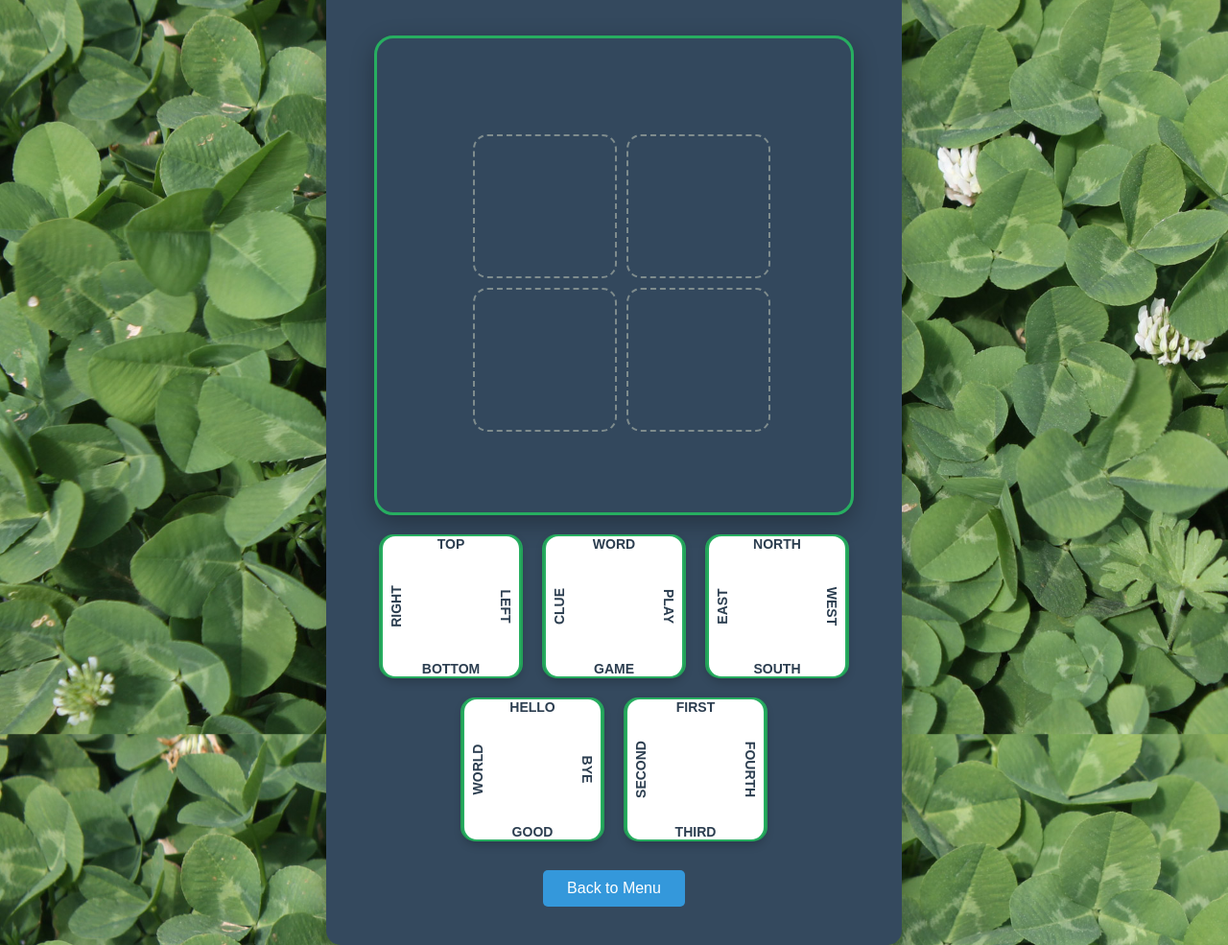
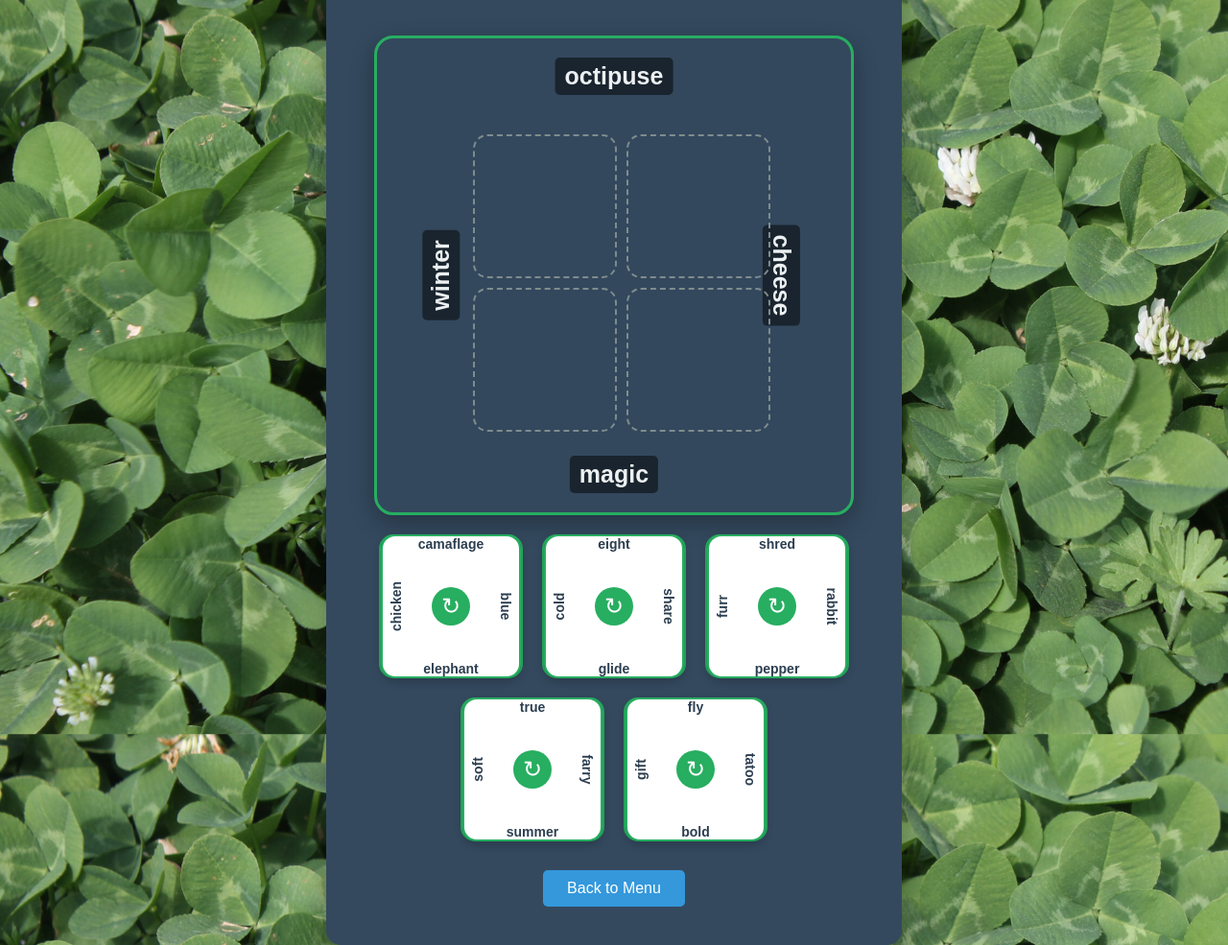
Before and after one commit to benchermside/cloverClues, a plain HTML site: page tutorial.html in a window 1280 px wide. Shown: the part 88-1073 px from the top of the page at 96% size. Drawn offline with Linux system fonts and the light colour scheme.

Commit message:
improving totorial

```diff
--- a/tutorial.html
+++ b/tutorial.html
@@ -1,6 +1,7 @@
 <!DOCTYPE html>
 <html>
 <head>
+    <meta charset="UTF-8">
     <title>Tutorial - Clover Clues</title>
     <link rel="stylesheet" href="style.css">
 </head>
@@ -10,6 +11,10 @@
         <div class="content">
             <!-- Game Board -->
             <div class="game-board">
+                <div class="clue top-clue">octipuse</div>
+                <div class="clue right-clue">cheese</div>
+                <div class="clue bottom-clue">magic</div>
+                <div class="clue left-clue">winter</div>
                 <div class="board-grid">
                     <div class="card-slot"></div>
                     <div class="card-slot"></div>
@@ -24,26 +29,29 @@
                 <div style="display: flex; gap: 20px; justify-content: center;">
                     <div class="card-slot card-holder">
                         <div class="game-card" draggable="true">
-                            <div class="card-word top">TOP</div>
-                            <div class="card-word right">RIGHT</div>
-                            <div class="card-word bottom">BOTTOM</div>
-                            <div class="card-word left">LEFT</div>
+                            <div class="card-word top">camaflage</div>
+                            <div class="card-word right">chicken</div>
+                            <div class="card-word bottom">elephant</div>
+                            <div class="card-word left">blue</div>
+                            <button class="rotate-btn">↻</button>
                         </div>
                     </div>
                     <div class="card-slot card-holder">
                         <div class="game-card" draggable="true">
-                            <div class="card-word top">WORD</div>
-                            <div class="card-word right">CLUE</div>
-                            <div class="card-word bottom">GAME</div>
-                            <div class="card-word left">PLAY</div>
+                            <div class="card-word top">eight</div>
+                            <div class="card-word right">cold</div>
+                            <div class="card-word bottom">glide</div>
+                            <div class="card-word left">share</div>
+                            <button class="rotate-btn">↻</button>
                         </div>
                     </div>
                     <div class="card-slot card-holder">
                         <div class="game-card" draggable="true">
-                            <div class="card-word top">NORTH</div>
-                            <div class="card-word right">EAST</div>
-                            <div class="card-word bottom">SOUTH</div>
-                            <div class="card-word left">WEST</div>
+                            <div class="card-word top">shred</div>
+                            <div class="card-word right">furr</div>
+                            <div class="card-word bottom">pepper</div>
+                            <div class="card-word left">rabbit</div>
+                            <button class="rotate-btn">↻</button>
                         </div>
                     </div>
                 </div>
@@ -51,18 +59,20 @@
                 <div style="display: flex; gap: 20px; justify-content: center;">
                     <div class="card-slot card-holder">
                         <div class="game-card" draggable="true">
-                            <div class="card-word top">HELLO</div>
-                            <div class="card-word right">WORLD</div>
-                            <div class="card-word bottom">GOOD</div>
-                            <div class="card-word left">BYE</div>
+                            <div class="card-word top">true</div>
+                            <div class="card-word right">soft</div>
+                            <div class="card-word bottom">summer</div>
+                            <div class="card-word left">farry</div>
+                            <button class="rotate-btn">↻</button>
                         </div>
                     </div>
                     <div class="card-slot card-holder">
                         <div class="game-card" draggable="true">
-                            <div class="card-word top">FIRST</div>
-                            <div class="card-word right">SECOND</div>
-                            <div class="card-word bottom">THIRD</div>
-                            <div class="card-word left">FOURTH</div>
+                            <div class="card-word top">fly</div>
+                            <div class="card-word right">gift</div>
+                            <div class="card-word bottom">bold</div>
+                            <div class="card-word left">tatoo</div>
+                            <button class="rotate-btn">↻</button>
                         </div>
                     </div>
                 </div>
@@ -78,16 +88,26 @@
         let draggedCardOriginalParent = null;
         let draggedCardOriginalNextSibling = null;
 
+        // Track rotation state for each card (0, 90, 180, 270 degrees)
+        const cardRotations = new Map();
+
         // Add drag event listeners to all cards
         document.querySelectorAll('.game-card').forEach(card => {
             card.addEventListener('dragstart', handleDragStart);
             card.addEventListener('dragend', handleDragEnd);
+            // Initialize rotation state
+            cardRotations.set(card, 0);
         });
 
         // Add drop event listeners to all card slots
         document.querySelectorAll('.card-slot').forEach(slot => {
             slot.addEventListener('dragover', handleDragOver);
             slot.addEventListener('drop', handleDrop);
+        });
+
+        // Add click event listeners to all rotate buttons
+        document.querySelectorAll('.rotate-btn').forEach(btn => {
+            btn.addEventListener('click', handleRotate);
         });
 
         function handleDragStart(e) {
@@ -135,6 +155,29 @@
                 }
             }
         }
+
+        function handleRotate(e) {
+            e.stopPropagation(); // Prevent triggering drag
+            const gameCard = e.target.closest('.game-card');
+            if (!gameCard) return;
+
+            // Get current rotation
+            let currentRotation = cardRotations.get(gameCard) || 0;
+
+            // Rotate counterclockwise (add 90 degrees)
+            currentRotation = (currentRotation + 90) % 360;
+            cardRotations.set(gameCard, currentRotation);
+
+            // Get the word elements
+            const words = gameCard.querySelectorAll('.card-word');
+            const wordTexts = Array.from(words).map(word => word.textContent);
+
+            // Rotate words counterclockwise: top -> left, right -> top, bottom -> right, left -> bottom
+            words[0].textContent = wordTexts[1]; // top gets right's text
+            words[1].textContent = wordTexts[2]; // right gets bottom's text
+            words[2].textContent = wordTexts[3]; // bottom gets left's text
+            words[3].textContent = wordTexts[0]; // left gets top's text
+        }
     </script>
 </body>
 </html>
```
